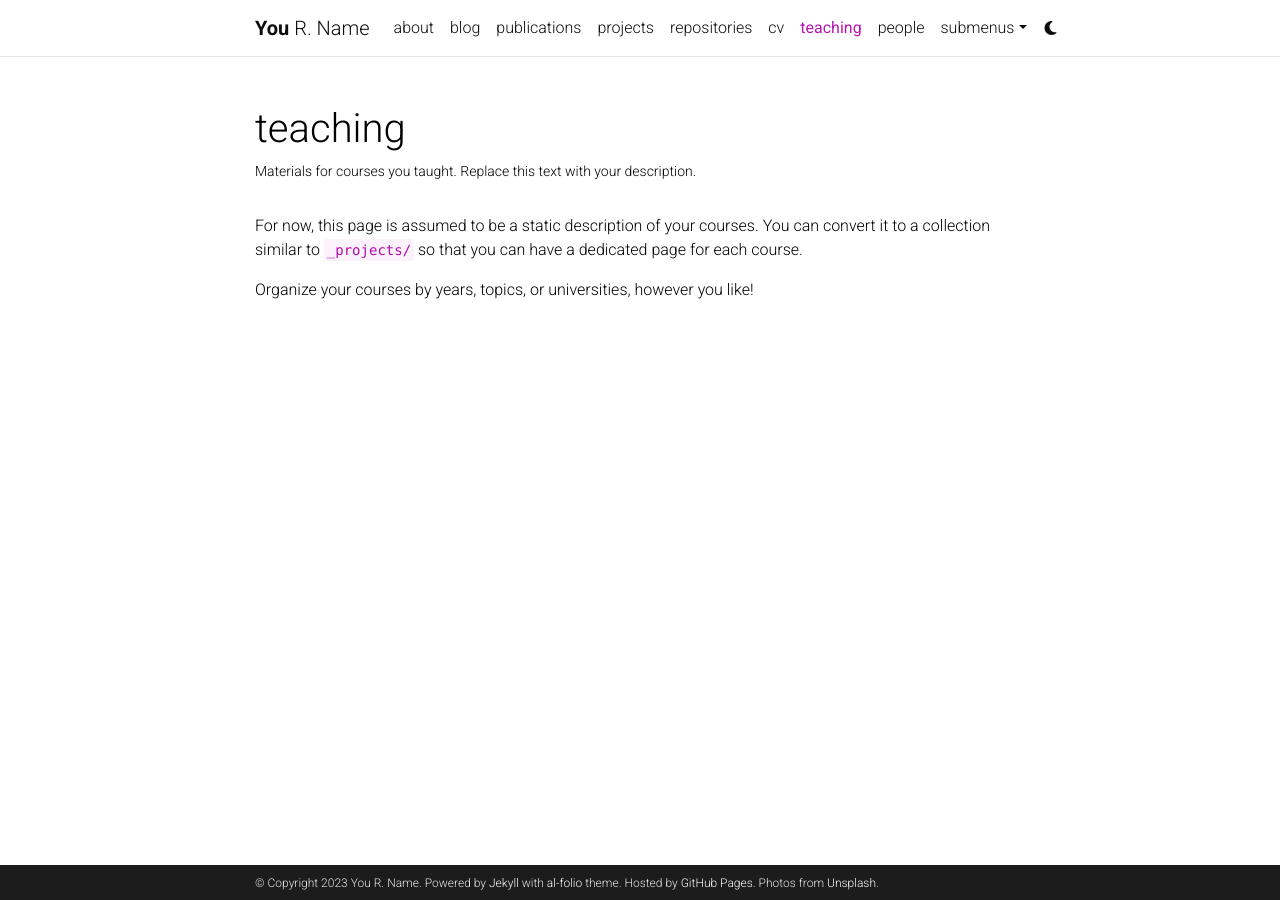
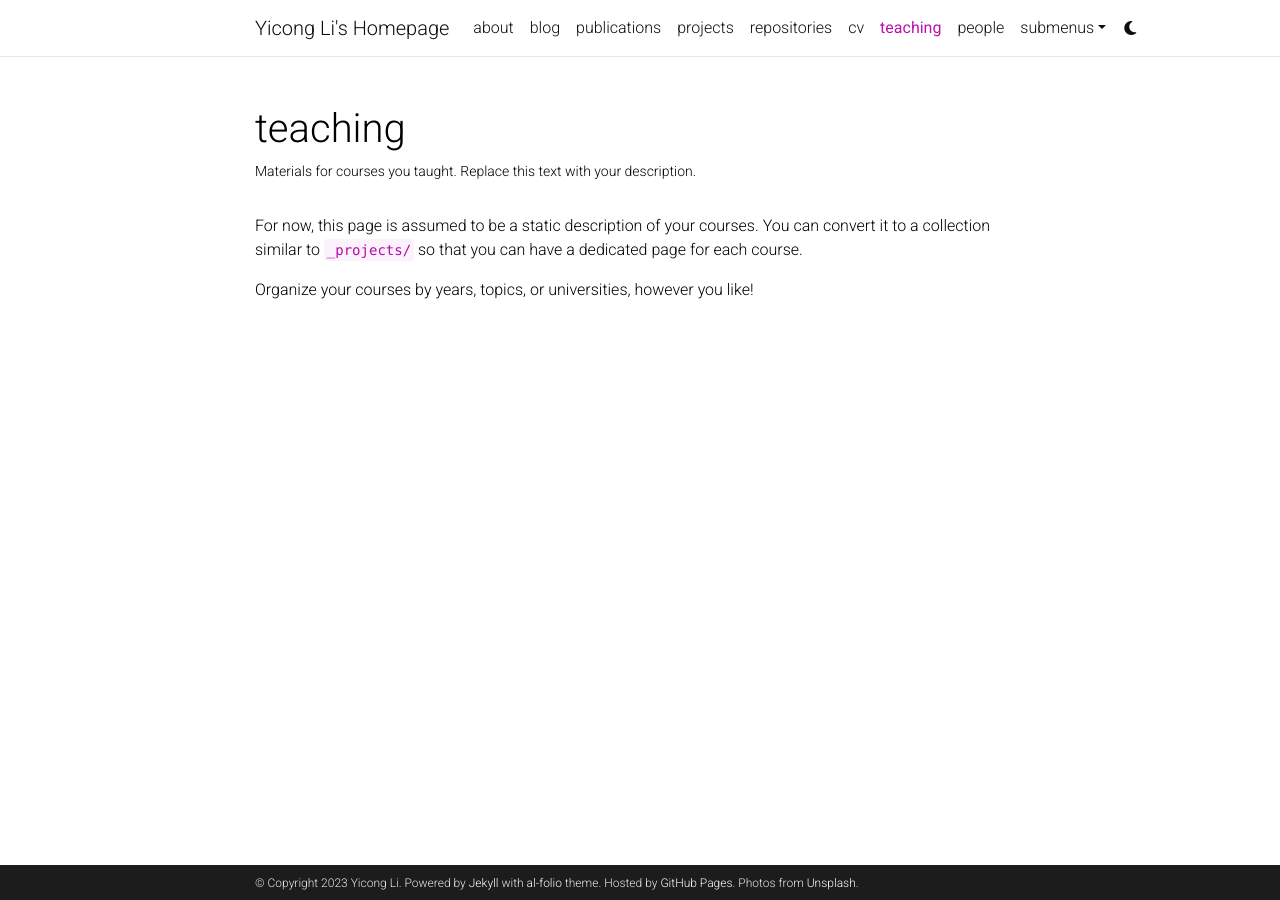
Before and after one commit to Yicong-Li/Yicong-Li.github.io, a Jekyll site: the page built from _pages/teaching.md, in a window 1280 px wide. Built offline with Jekyll 4.4.1, drawn with Linux system fonts in a browser that asks for light colours; comment, search, counter and statistics services are not loaded; a style sheet for code colours, icons or effects is not loaded.

Commit message:
basic info

```diff
--- a/_config.yml
+++ b/_config.yml
@@ -2,11 +2,11 @@
 # Site settings
 # -----------------------------------------------------------------------------
 
-title: blank # the website title (if blank, full name will be used instead)
-first_name: You
-middle_name: R.
-last_name: Name
-email: you@example.com
+title: Yicong Li's Homepage # the website title (if blank, full name will be used instead)
+first_name: Yicong
+middle_name:
+last_name: Li
+email: yicong.li.0225@gmail.com
 description: > # the ">" symbol means to ignore newlines until "footer_text:"
   A simple, whitespace theme for academics. Based on [*folio](https://github.com/bogoli/-folio) design.
 footer_text: >
```
